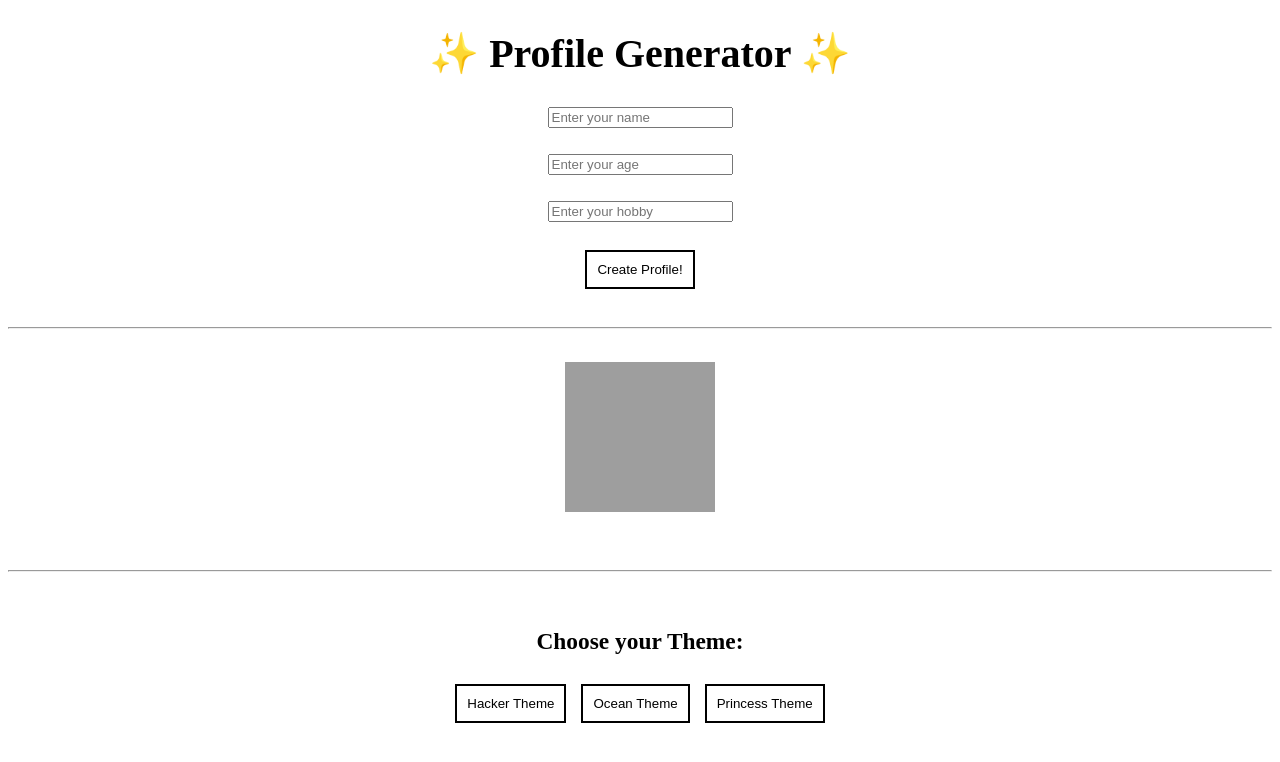
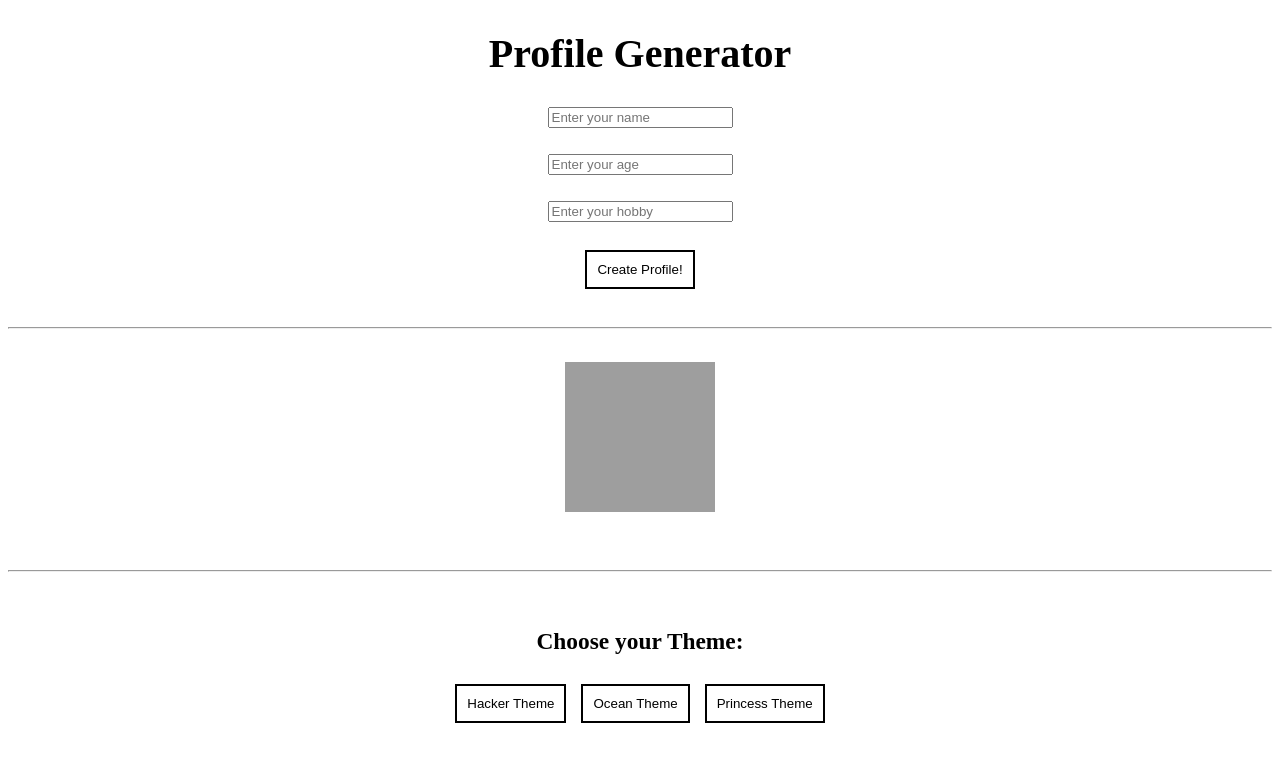
Before and after one commit to RUBY-KUMARI532/bankprofile, a plain HTML site: page Ankushs_version.html in a window 1280 px wide. Drawn offline with Linux system fonts and the light colour scheme; grey boxes are pictures that could not be loaded.

Commit message:
Update header in Ankushs_version.html
Removed emojis from the profile generator header.

```diff
--- a/Ankushs_version.html
+++ b/Ankushs_version.html
@@ -19,7 +19,7 @@
 </head>
 <body>
 
-    <h1>✨ Profile Generator ✨</h1>
+    <h1> Profile Generator </h1>
 
     <input type="text" id="nameBox" placeholder="Enter your name"><br><br>
     <input type="text" id="ageBox" placeholder="Enter your age"><br><br>
```
